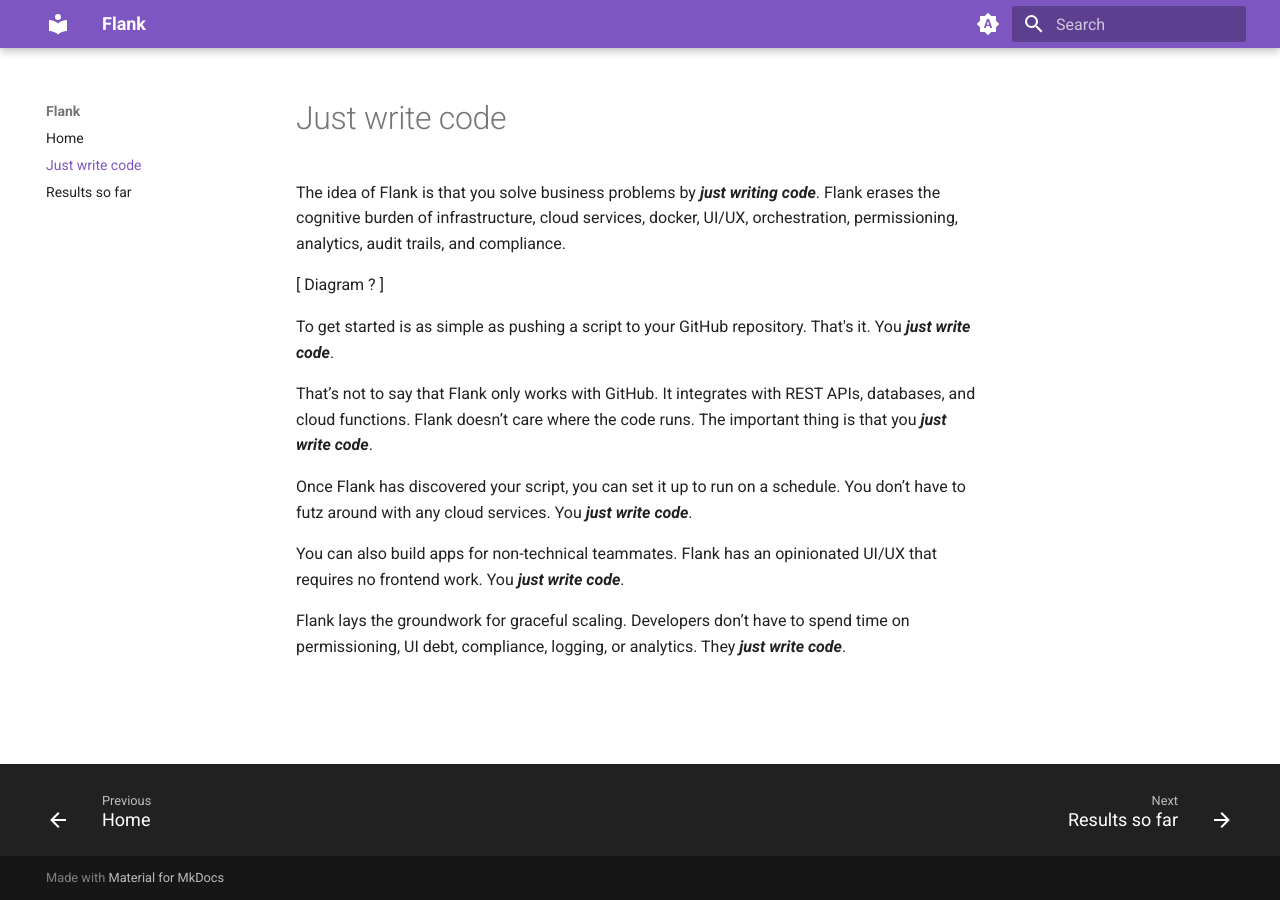
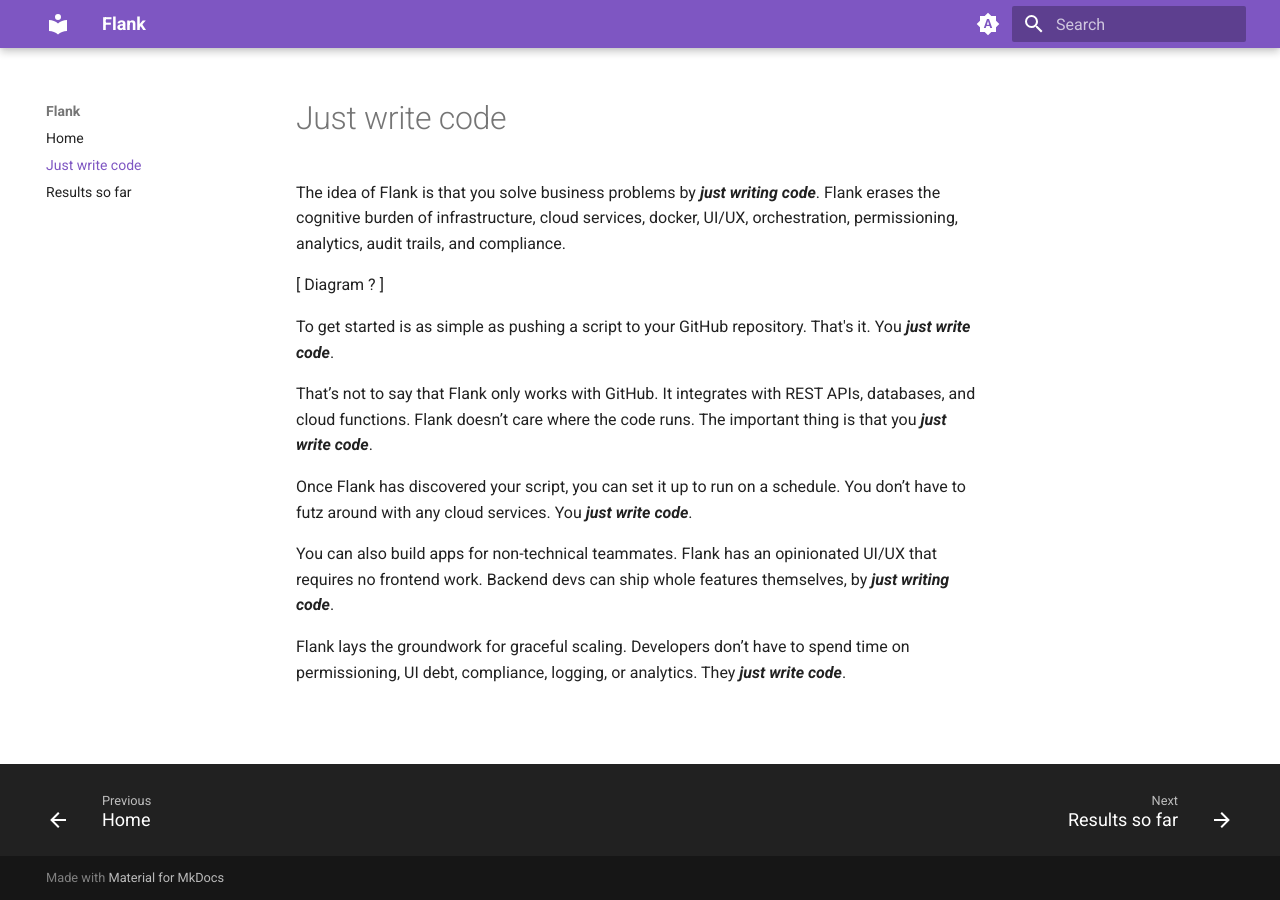
Before and after one commit to btf-org/flank-docs, an MkDocs documentation site: the page built from docs/just-write-code.md, in a window 1280 px wide. Built offline with MkDocs 1.6.1 and Material for MkDocs 9.7.7, drawn with Linux system fonts in a browser that asks for light colours.

Commit message:
wordsmithery

```diff
--- a/docs/just-write-code.md
+++ b/docs/just-write-code.md
@@ -10,6 +10,6 @@
 
 Once Flank has discovered your script, you can set it up to run on a schedule. You don’t have to futz around with any cloud services. You **_just write code_**.
 
-You can also build apps for non-technical teammates. Flank has an opinionated UI/UX that requires no frontend work. You **_just write code_**.
+You can also build apps for non-technical teammates. Flank has an opinionated UI/UX that requires no frontend work. Backend devs can ship whole features themselves, by **_just writing code_**.
 
 Flank lays the groundwork for graceful scaling. Developers don’t have to spend time on permissioning, UI debt, compliance, logging, or analytics. They **_just write code_**.
```
